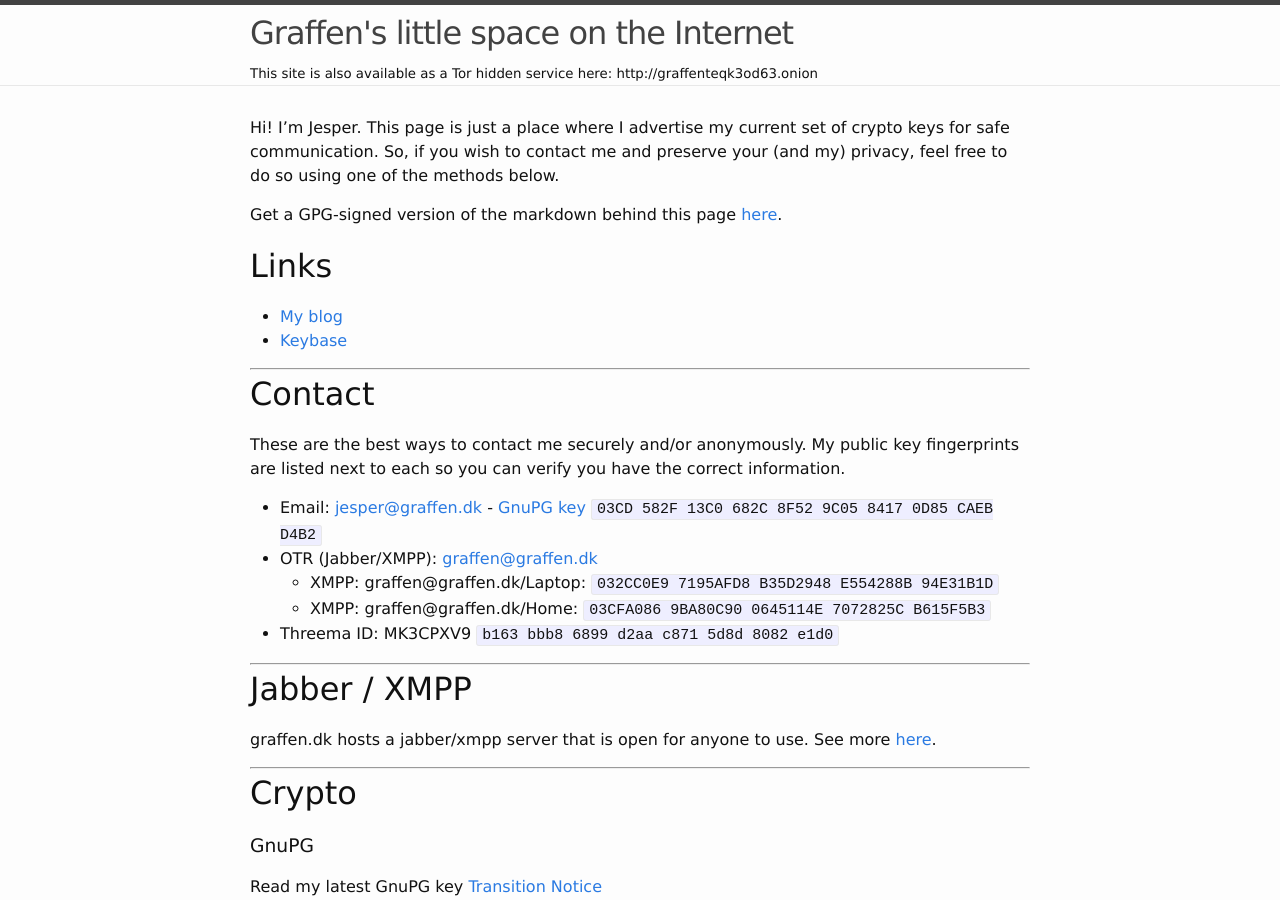
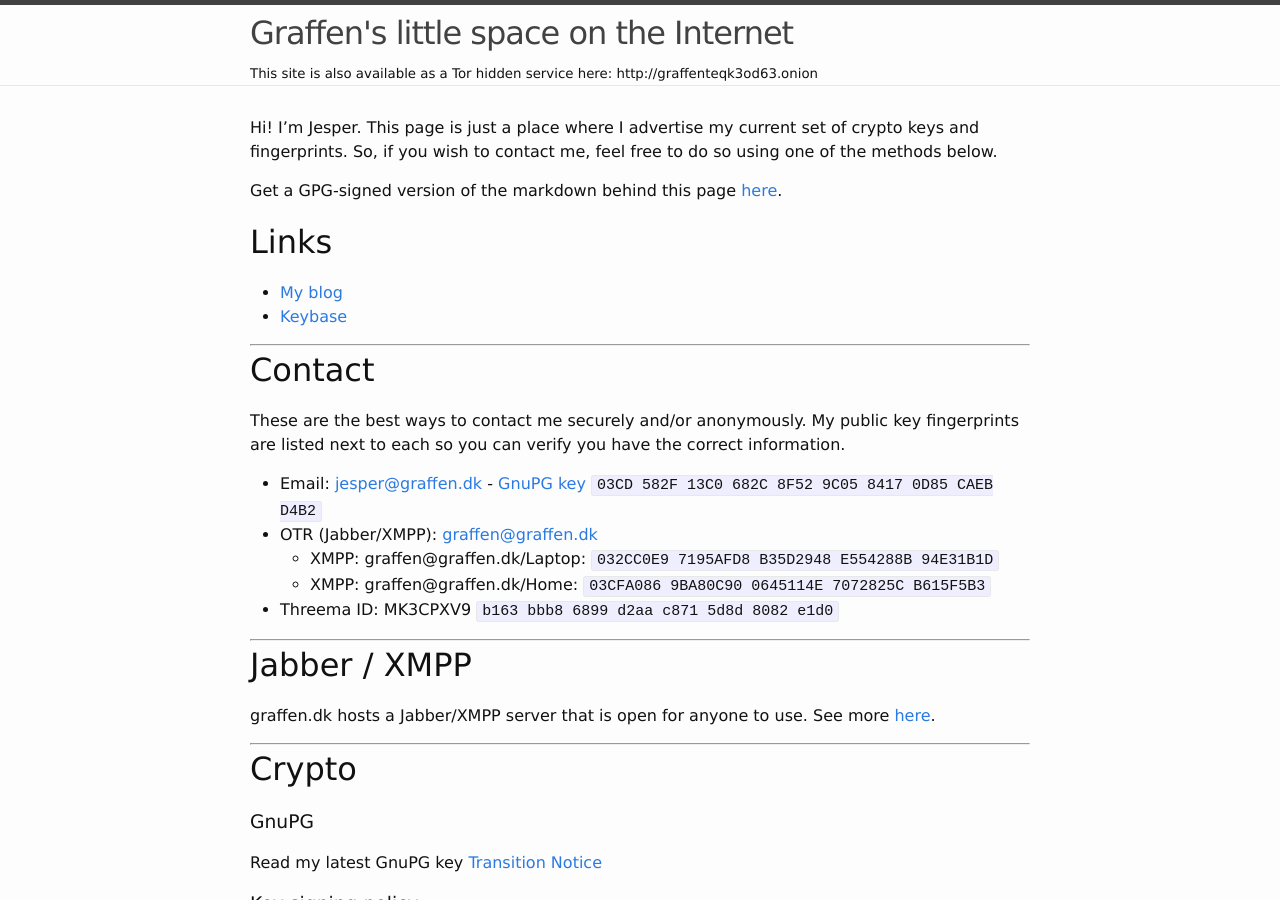
Before and after one commit to graffen/graffen.github.io, a Jekyll site: the page built from index.md, in a window 1280 px wide and 900 px high. Built offline with Jekyll 4.4.1, drawn with Linux system fonts in a browser that asks for light colours.

Commit message:
Small text tweaks

```diff
--- a/index.md
+++ b/index.md
@@ -2,7 +2,7 @@
 layout: default
 ---
 
-Hi! I'm Jesper. This page is just a place where I advertise my current set of crypto keys for safe communication. So, if you wish to contact me and preserve your (and my) privacy, feel free to do so using one of the methods below.
+Hi! I'm Jesper. This page is just a place where I advertise my current set of crypto keys and fingerprints. So, if you wish to contact me, feel free to do so using one of the methods below.
 
 Get a GPG-signed version of the markdown behind this page [here](index.md.asc).
 
@@ -26,7 +26,7 @@ These are the best ways to contact me securely and/or anonymously. My public key
 ---
 
 # Jabber / XMPP
-graffen.dk hosts a jabber/xmpp server that is open for anyone to use. See more [here](/jabber).
+graffen.dk hosts a Jabber/XMPP server that is open for anyone to use. See more [here](/jabber).
 
 ---
 
```
Also changed, not shown: 1 other file.
